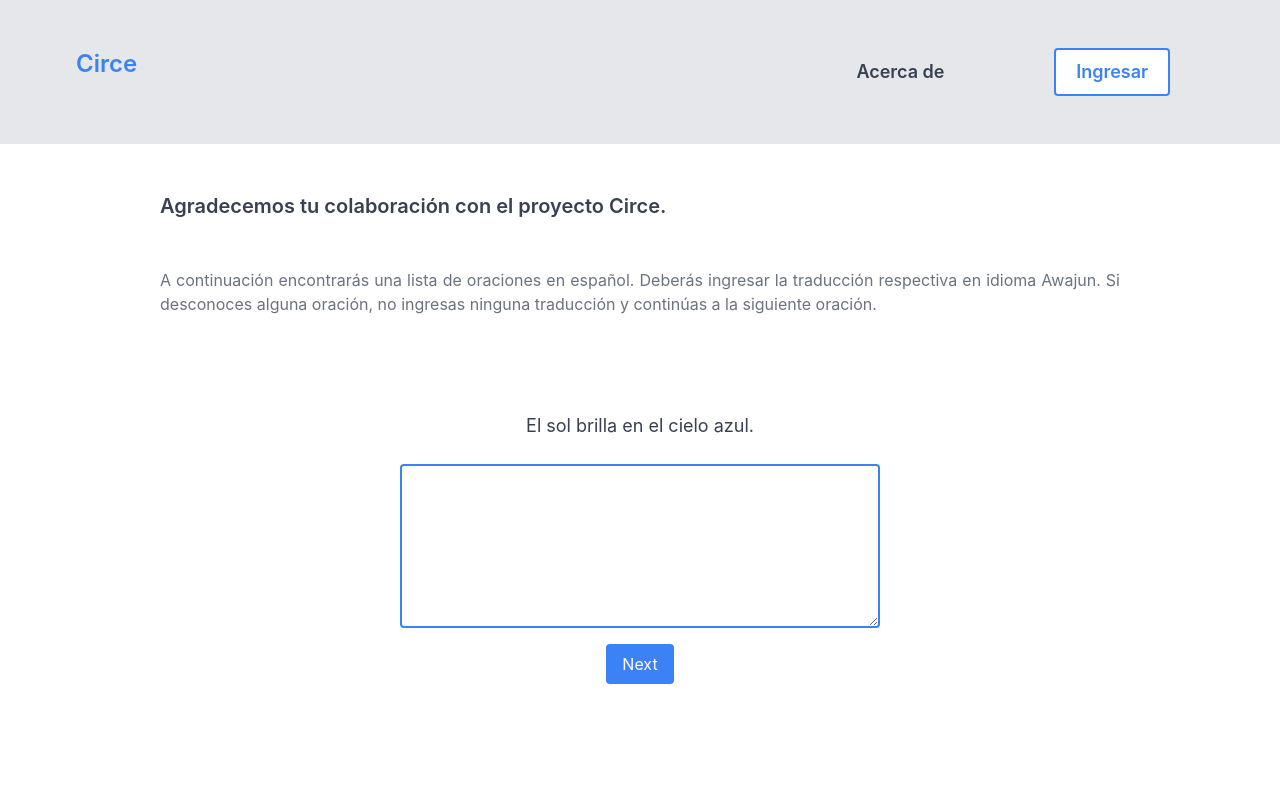
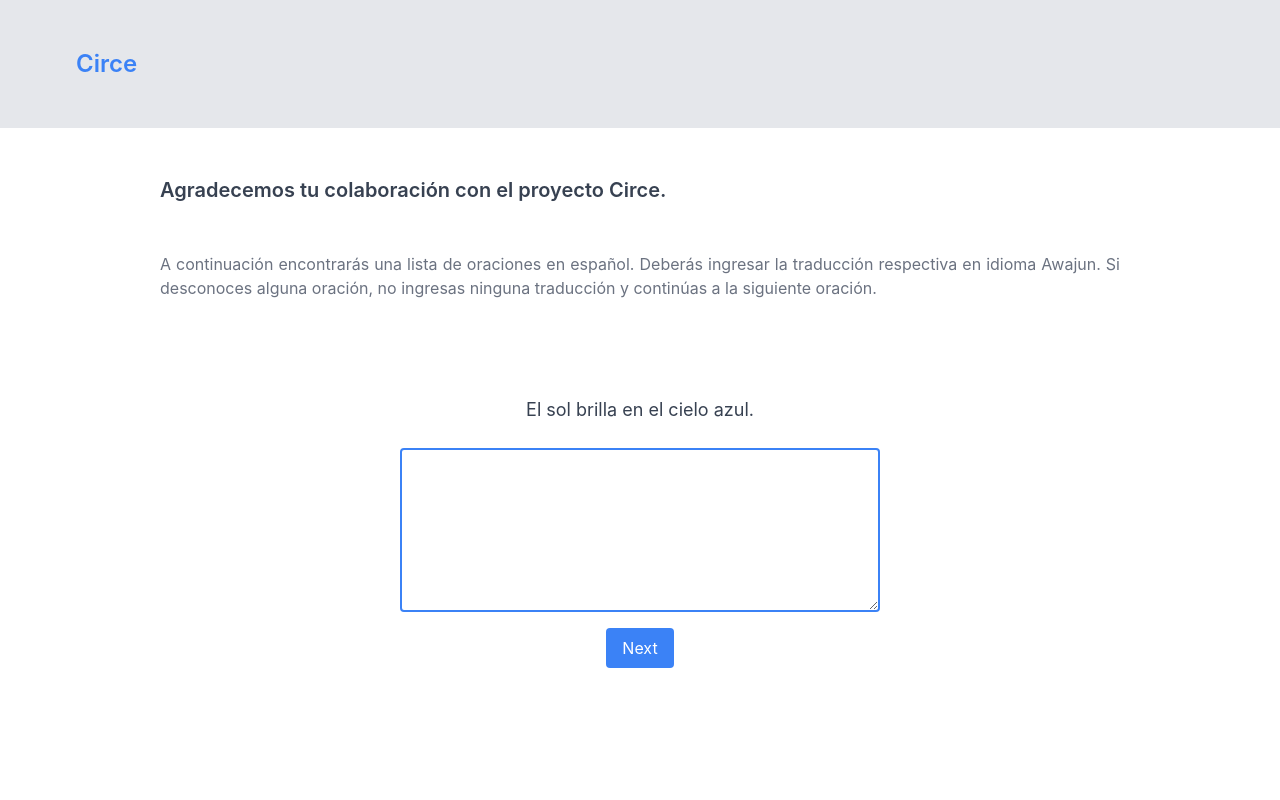
Before and after one commit to hectordiazgomez/circe, a React (Create React App) app: page / in a window 1280 px wide. Shown: the top 800 px of the page. Built offline with nearby package versions, Linux system fonts and the light colour scheme.

Commit message:
header fixed

```diff
--- a/src/components/header.js
+++ b/src/components/header.js
@@ -2,20 +2,13 @@ import React, { useState, useEffect } from "react"
 
 const Header = () => {
     return (
-        <div>
+        <>
             <div className="flex bg-gray-200">
-        <div className="sm:w-1/6 w-full flex justify-center py-12">
+        <div className="w-full sm:w-1/6 flex justify-center py-12">
             <p className="text-2xl text-blue-500 font-semibold">Circe</p>
         </div>
-        <div className="w-0 sm:w-5/6 grid grid-cols-2">
-<div></div>
-<div className="flex items-center py-12 justify-evenly">
-<p className="text-lg font-semibold text-gray-700 cursor-pointer">Acerca de</p>
-<button className="px-5 py-2 rounded border-2 border-blue-500 text-lg font-semibold text-blue-500 bg-white hover:bg-blue-100">Ingresar</button>
-</div>
-        </div>
             </div>
-        </div>
+        </>
     )
 }
 
```
